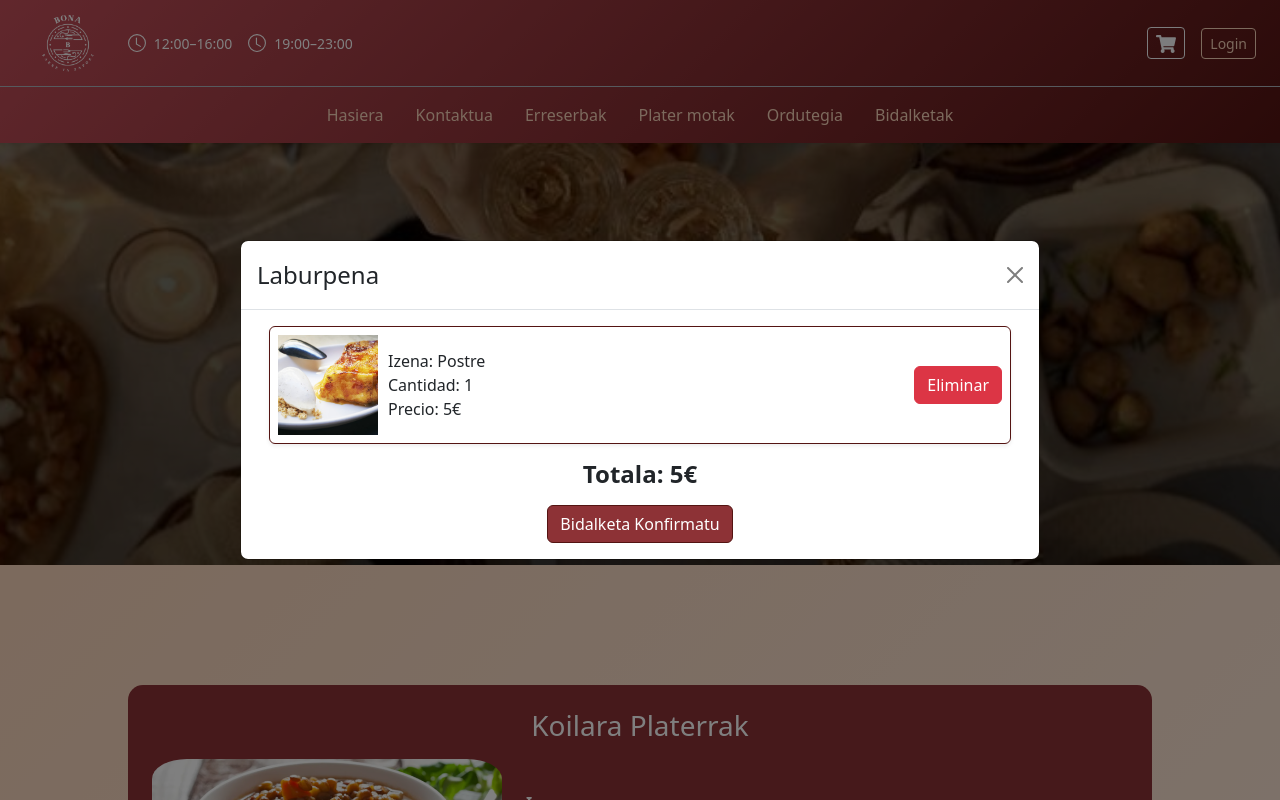
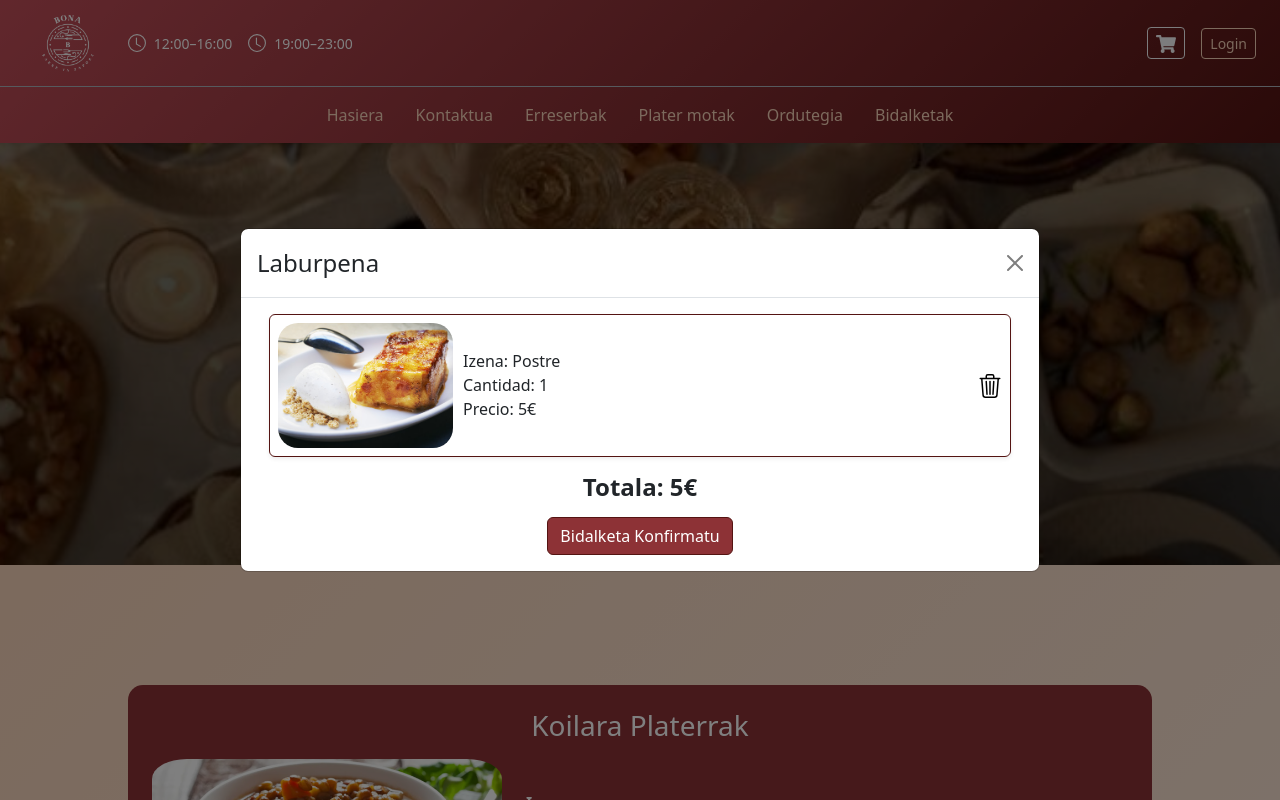
Before and after one commit to odonosoga/BonaJatetxea, a React (Create React App) app in the folder bona-web/: page /menu in a window 1280 px wide. Both pictures are taken after a click on the button 1166 px from the left and 43 px from the top of the page. Shown: the top 800 px of the page. Built offline with nearby package versions, Linux system fonts and the light colour scheme.

Commit message:
Karritoa berreginda

```diff
--- a/bona-web/package.json
+++ b/bona-web/package.json
@@ -10,6 +10,7 @@
     "bootstrap": "^5.3.8",
     "react": "^19.2.0",
     "react-bootstrap": "^2.10.10",
+    "react-bootstrap-icons": "^1.11.6",
     "react-dom": "^19.2.0",
     "react-icons": "^5.5.0",
     "react-router-dom": "^7.10.1",
--- a/bona-web/src/components/Header/header.css
+++ b/bona-web/src/components/Header/header.css
@@ -1,4 +1,3 @@
-/* Header completo con fondo degradado y fijo */
 .header-section {
   background: linear-gradient(135deg, #C34F5A 0%, #541412 100%);
   color: #F8D4BA;
@@ -8,20 +7,17 @@
   z-index: 1050;
 }
 
-/* Topbar */
 .topbar {
   display: flex;
   align-items: center;
   justify-content: space-between;
 }
 
-/* Navbar con fondo transparente (usa el degradado del padre) */
 .navbar {
   background: transparent !important;
   box-shadow: none !important;
 }
 
-/* Enlaces */
 .nav-link-custom {
   color: #F8D4BA !important;
   font-weight: 500;
@@ -50,7 +46,6 @@
   width: 80%;
 }
 
-/* Login button */
 .login-btn {
   color: #F8D4BA !important;
   border-color: #F8D4BA !important;
@@ -65,7 +60,6 @@
   background-color: #F8D4BA !important;
 }
 
-/* Carrito */
 #carrito {
   border: 1px solid #541412;
 }
@@ -75,3 +69,8 @@
   border: 1px solid #541412;
   color: #fff !important;
 }
+.trash-icon {
+  cursor: pointer;
+  color: #dc3545;
+  transition: transform 0.2s ease, color 0.2s ease;
+}
--- a/bona-web/src/components/Header/header.js
+++ b/bona-web/src/components/Header/header.js
@@ -5,6 +5,8 @@ import { BsClock } from "react-icons/bs";
 import { FaShoppingCart } from "react-icons/fa";
 import "../Header/header.css";
 import postre2 from "../../img/postre2.jpg";
+import { Trash3 } from "react-bootstrap-icons";
+
 
 const Header = () => {
   const [login, setLogin] = useState(false);
@@ -154,10 +156,11 @@ const Header = () => {
                         src={postre2}
                         alt="Postre"
                         style={{
-                          width: "100px",
-                          height: "100px",
+                          width: "175px",
+                          height: "125px",
                           objectFit: "cover",
-                          marginRight: "10px"
+                          marginRight: "10px",
+                          borderRadius: "20px"
                         }}
                       />
                       <div className="d-flex flex-column justify-content-center">
@@ -167,9 +170,11 @@ const Header = () => {
                       </div>
                     </Col>
                     <Col md={4} className="d-flex justify-content-end">
-                      <Button variant="danger" className="align-self-center">
-                        Eliminar
-                      </Button>
+                      <div
+                        className="align-self-center trash-icon"
+                      >
+                        <Trash3 size={24} />
+                      </div>
                     </Col>
                   </Row>
                 </Card>
```
Also changed, not shown: bona-web/src/components/Menu/menu.js (+0 -18 lines), 1 other file (tests, documents, lock files or other folders).
